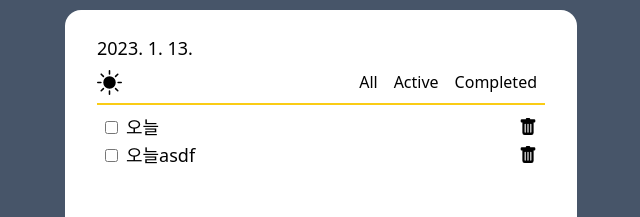
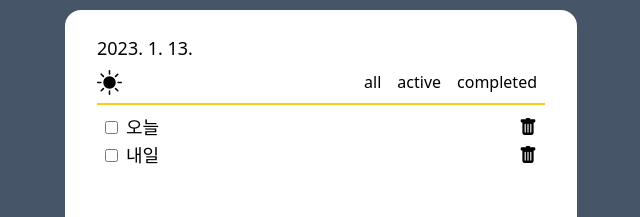
Before and after one commit to kangmingu01/React_Todo, a React (Create React App) app: page / in a window 1280 px wide. Shown: the part 134-351 px from the top of the page, without its empty margins (319-959 px from the left). Built offline with nearby package versions, Linux system fonts and the light colour scheme.

Commit message:
필터 기능 추가

```diff
--- a/src/App.js
+++ b/src/App.js
@@ -2,9 +2,11 @@ import "./App.css";
 import Main from "./Main";
 function App() {
   return (
-    <>
-      <Main />
-    </>
+    <div className="bg-slate-600 w-screen h-screen flex justify-center items-center">
+      <div className="w-[512px] h-[512px] bg-white rounded-2xl px-8 flex flex-col justify-between">
+        <Main />
+      </div>
+    </div>
   );
 }
 
--- a/src/Main.jsx
+++ b/src/Main.jsx
@@ -4,11 +4,14 @@ import Header from "./components/Header";
 import Input from "./components/Input";
 import Todo from "./components/Todo";
 
-export default function Main({ initialTodo }) {
+export default function Main({}) {
   const [todoItem, setTodoItem] = useState([
     { id: "123", text: "오늘", status: "active" },
-    { id: "456asdasdf", text: "오늘asdf", status: "active" },
+    { id: "asdf", text: "내일", status: "active" },
   ]);
+
+  const filters = ["all", "active", "completed"];
+  const [filter, setFilter] = useState(filters[0]);
 
   const handleAdd = (todo) => {
     // 새로운 todo를 가져오면 추가될 수 있게
@@ -28,13 +31,22 @@ export default function Main({ initialTodo }) {
     );
   };
 
+  const filtered = getFilteredItems(todoItem, filter);
+
   return (
-    <div className="bg-slate-600 w-screen h-screen flex justify-center items-center">
-      <div className="w-[512px] h-[512px] bg-white rounded-2xl px-8 flex flex-col justify-between">
-        <Header />
+    <>
+      <Header // 필터들
+        todos={todoItem}
+        filters={filters}
+        // 선택된 필터
+        filter={filter}
+        // 필터를 전달 받으면 바로 설정될 수 있게
+        onFilterChange={setFilter}
+      />
       <div className="h-[350px] border-b- border-b-2 border-b-yellow-500 px-2 py-2">
         <ul>
-            {todoItem.map((todo) => (
+          {/* 필터링 된 item을 전달 */}
+          {filtered.map((todo) => (
             <Todo
               key={todo.id}
               todo={todo}
@@ -46,7 +58,13 @@ export default function Main({ initialTodo }) {
       </div>
 
       <Input onAdd={handleAdd} />
-      </div>
-    </div>
+    </>
   );
 }
+
+function getFilteredItems(todoItem, filter) {
+  if (filter === "all") {
+    return todoItem;
+  }
+  return todoItem.filter((todo) => todo.status === filter);
+}
--- a/src/components/Header.jsx
+++ b/src/components/Header.jsx
@@ -1,6 +1,7 @@
 import React from "react";
 import { BsSunFill } from "react-icons/bs";
-export default function Header() {
+
+export default function Header({ todos, filters, filter, onFilterChange }) {
   const date = new Date();
   return (
     <div>
@@ -11,15 +12,16 @@ export default function Header() {
           className="cursor-pointer hover:text-yellow-400 ease-in duration-300"
         />
         <ul className="flex">
-          <li className="px-2 cursor-pointer hover:underline underline-offset-4 decoration-yellow-400 decoration-4">
-            All
-          </li>
-          <li className="px-2 cursor-pointer hover:underline underline-offset-4 decoration-yellow-400 decoration-4">
-            Active
-          </li>
-          <li className="px-2 cursor-pointer hover:underline underline-offset-4 decoration-yellow-400 decoration-4">
-            Completed
-          </li>
+          {filters.map((value, index) => (
+            <li key={index}>
+              <button
+                onClick={() => onFilterChange(value)}
+                className="px-2 cursor-pointer hover:underline underline-offset-4 decoration-yellow-400 decoration-4"
+              >
+                {value}
+              </button>
+            </li>
+          ))}
         </ul>
       </div>
     </div>
--- a/src/components/Input.jsx
+++ b/src/components/Input.jsx
@@ -8,7 +8,9 @@ export default function Input({ onAdd }) {
   const handleSubmit = (e) => {
     e.preventDefault();
     // uuid는 함수임 기억
-    onAdd({ id: uuidv4(), text, status: "active" });
+    if (text.trim().length > 0) {
+      onAdd({ id: uuidv4(), text, status: "active" });
+    }
     setText("");
   };
 
```
Lines whose indentation alone changed are shown as unchanged.
